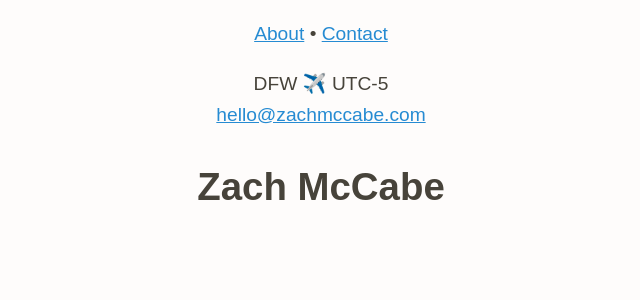
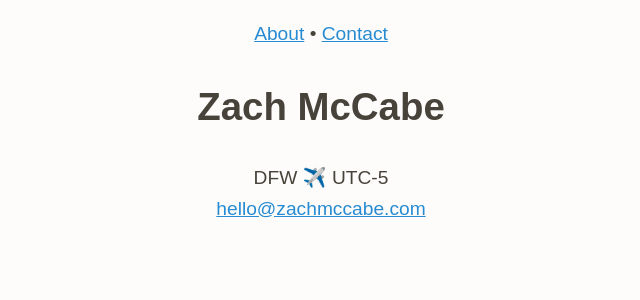
Before and after one commit to zachmccabe/zachmccabe.github.io, a Jekyll site: the page built from index.md, in a window 1280 px wide. Shown: the top 300 px of the page, without its empty margins (319-959 px from the left). Built offline with Jekyll 4.4.1, drawn with Linux system fonts in a browser that asks for light colours.

Commit message:
Update kaoliang_index.html
Fixed order of h1, liquid snippets.

```diff
--- a/_layouts/kaoliang_index.html
+++ b/_layouts/kaoliang_index.html
@@ -49,9 +49,8 @@ color: #268bd2;
 <div class="big">
 <div class="lil">
 <p>{% include nav.html %}</p>
+<h1 id="{{ page.title }}">{{ page.title }}</h1>
 <p>{% include key_details.html %}</p>
-
-<h1 id="{{ page.title }}">{{ page.title }}</h1>
 
 {{ content }}
 
```
